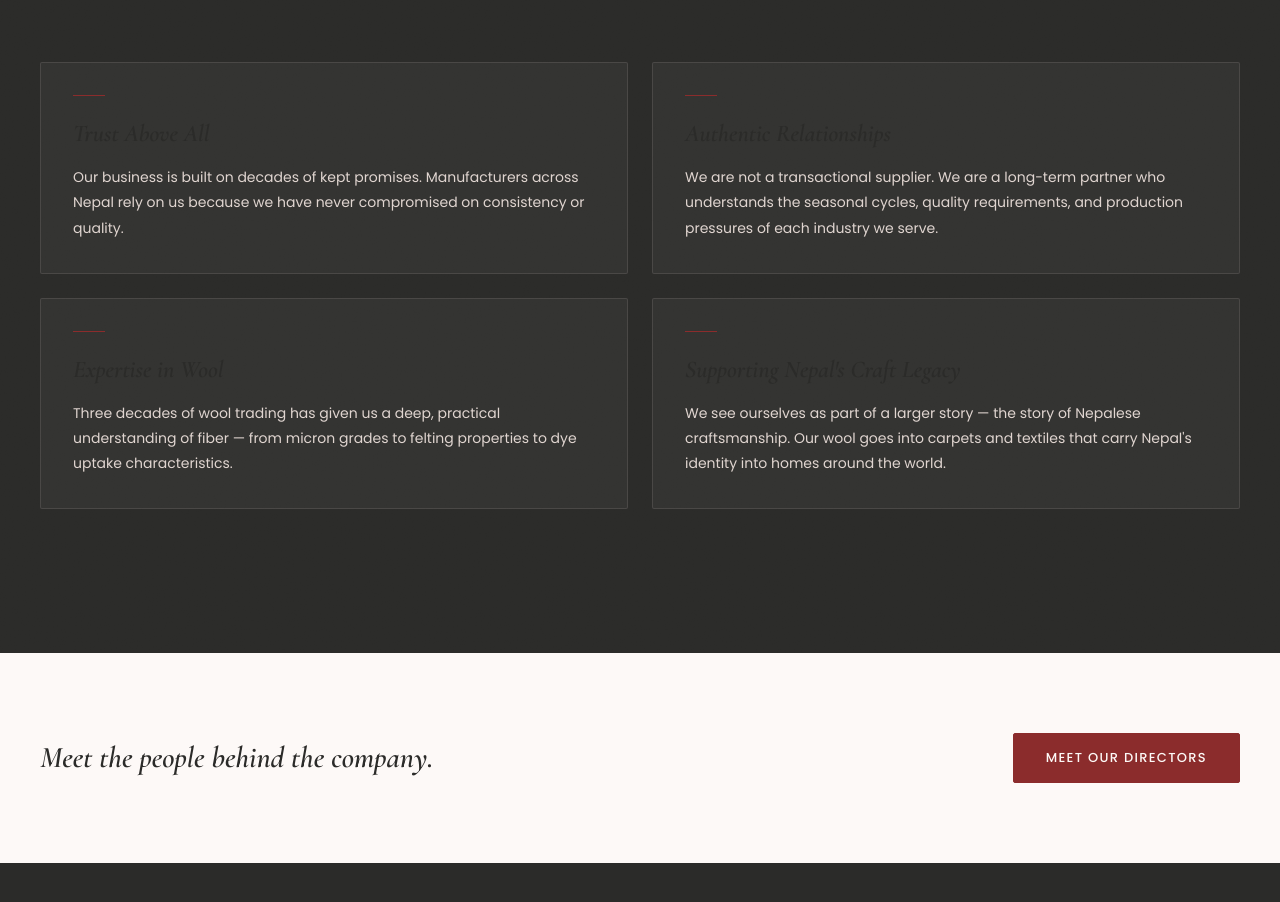
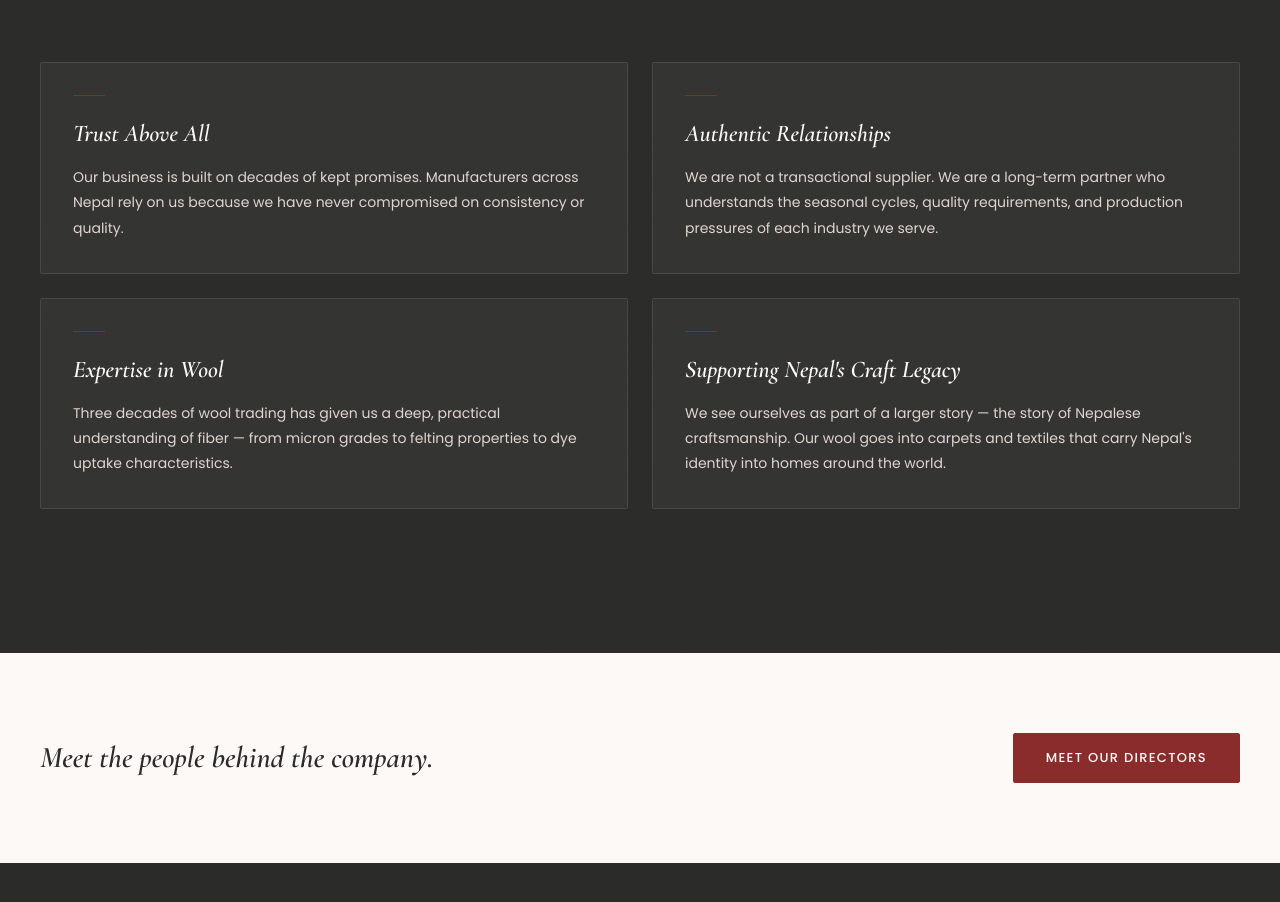
Before and after one commit to aml-lohani/talbarahi-website, a Next.js app: page /about in a window 1280 px wide. Shown: the part 3980-4882 px from the top of the page. Built offline with nearby package versions, Linux system fonts and the light colour scheme; a web font is replaced by a local one.

Commit message:
about section update

```diff
--- a/src/app/about/page.tsx
+++ b/src/app/about/page.tsx
@@ -265,8 +265,8 @@ export default function AboutPage() {
                 >
                   <div className="w-8 h-px bg-brand-crimson mb-6" />
                   <h3
-                    className="serif-heading text-2xl italic font-semibold text-brand-cream mb-4"
-                    style={{ fontFamily: '"Cormorant Garamond", serif' }}
+                    className="serif-heading text-2xl italic font-semibold mb-4"
+                    style={{ fontFamily: '"Cormorant Garamond", serif', color: '#FDF9F7' }}
                   >
                     {value.title}
                   </h3>
--- a/src/app/page.tsx
+++ b/src/app/page.tsx
@@ -379,7 +379,7 @@ export default function HomePage() {
                     lineHeight: 1.15,
                   }}
                 >
-                  From Four Partners to Nepal&apos;s Most Trusted Wool Supplier.
+                  Nepal&apos;s Most Trusted Wool Supplier.
                 </h2>
               </AnimateIn>
               <AnimateIn delay={0.15}>
```
Also changed, not shown: Screenshot 2026-05-25 at 09.52.16.png (deleted), Screenshot 2026-05-25 at 09.58.49.png (deleted).
